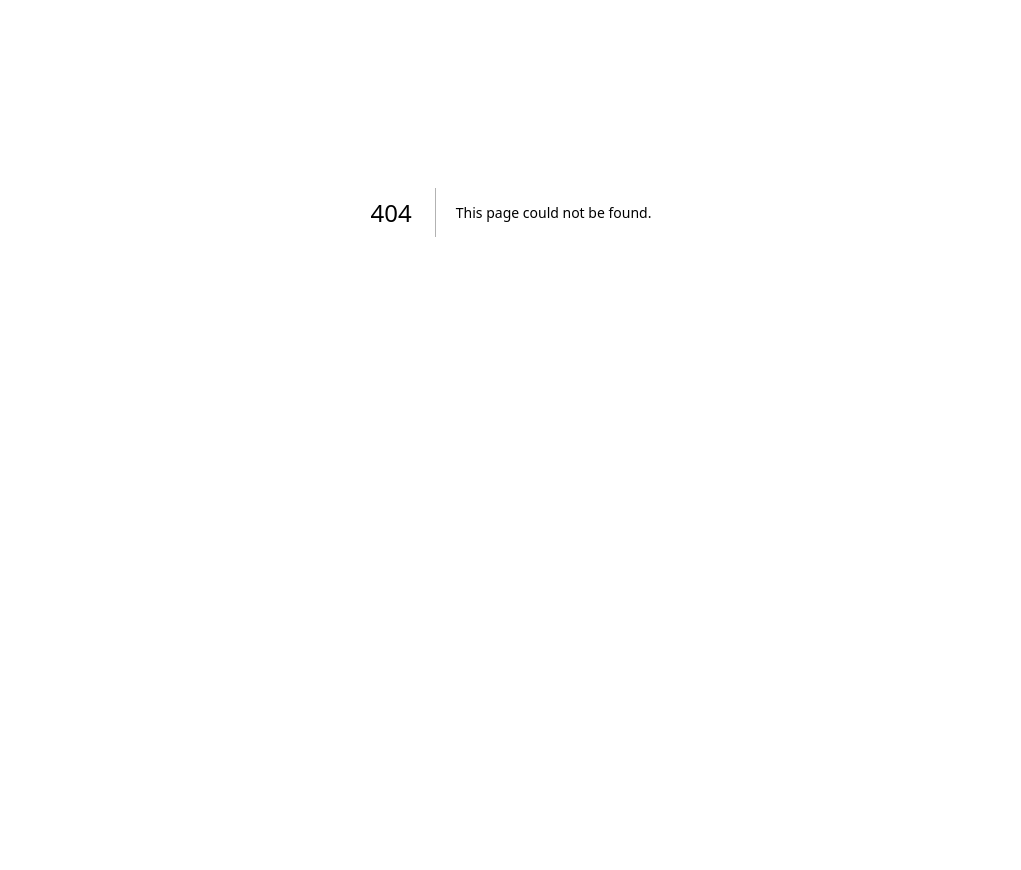
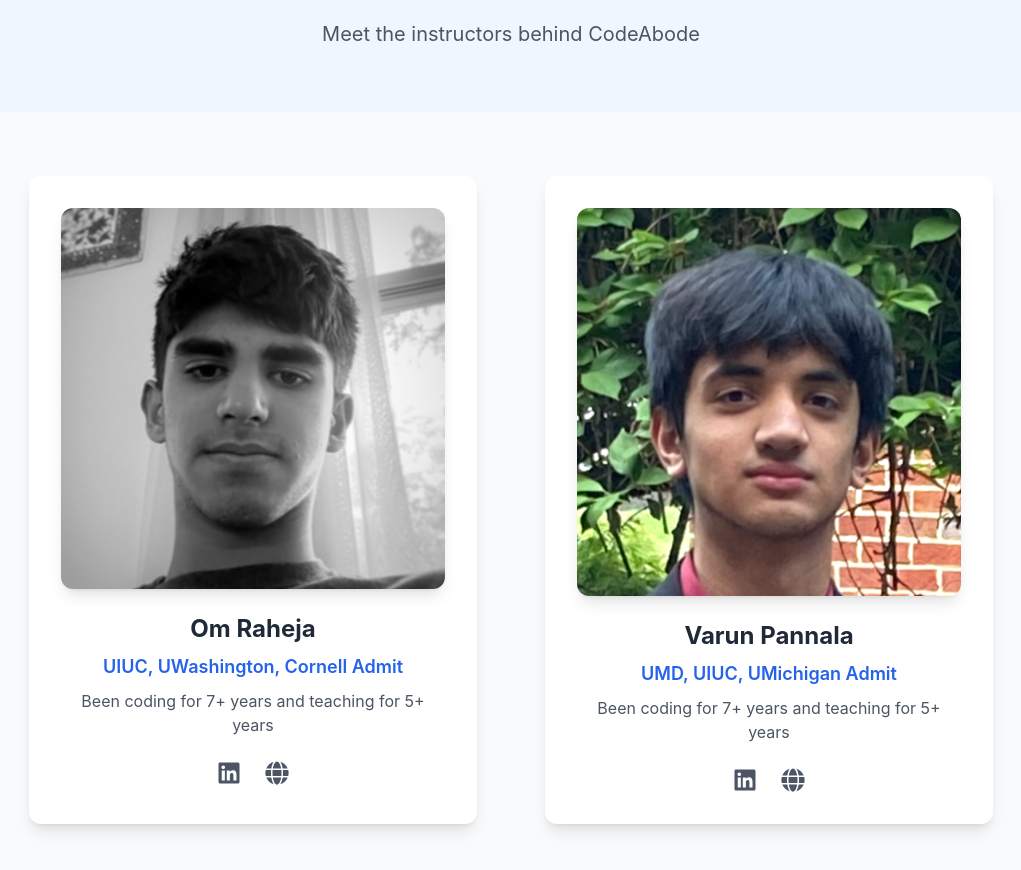
Before and after one commit to codeabode101/codeabode101.github.io, a Next.js app: page /about in a window 1280 px wide. Before the commit this address had no page. Shown: the part 188-1058 px from the top of the page, without its empty margins (129-1150 px from the left). Before the commit the page ends 800 px from the top, so only its background shows below. Built offline with nearby package versions, Linux system fonts and the light colour scheme.

Commit message:
Add About Us page with credentials

```diff
--- /dev/null
+++ b/app/about/page.tsx
@@ -0,0 +1,74 @@
+'use client';
+
+import { FaLinkedin, FaGlobe } from 'react-icons/fa';
+
+const TEAM = [
+  {
+    name: 'Om Raheja',
+    image: '/omteam.png',
+    credentials: 'UIUC, UWashington, Cornell Admit',
+    codingYears: '7+ years',
+    teachingYears: '5+ years',
+    linkedin: 'https://www.linkedin.com/in/om-raheja-91a26b314/',
+    website: 'https://omraheja.me',
+  },
+  {
+    name: 'Varun Pannala',
+    image: '/varteam.png',
+    credentials: 'UMD, UIUC, UMichigan Admit',
+    codingYears: '7+ years',
+    teachingYears: '5+ years',
+    linkedin: 'https://www.linkedin.com/in/varun-pannala-050a6627a/',
+    website: 'https://www.linkedin.com/in/varun-pannala-050a6627a/',
+  },
+];
+
+export default function AboutPage() {
+  return (
+    <main className="about-page">
+      <section className="about-hero">
+        <h1>About Us</h1>
+        <p>Meet the instructors behind CodeAbode</p>
+      </section>
+
+      <section className="about-section">
+        <div className="team-grid">
+          {TEAM.map((member) => (
+            <div key={member.name} className="team-card">
+              <img
+                src={member.image}
+                alt={member.name}
+                className="team-photo"
+              />
+              <h2 className="team-name">{member.name}</h2>
+              <p className="team-credentials">{member.credentials}</p>
+              <p className="team-experience">
+                Been coding for {member.codingYears} and teaching for {member.teachingYears}
+              </p>
+              <div className="team-links">
+                <a
+                  href={member.linkedin}
+                  target="_blank"
+                  rel="noreferrer"
+                  className="social-link"
+                  aria-label={`${member.name}'s LinkedIn`}
+                >
+                  <FaLinkedin />
+                </a>
+                <a
+                  href={member.website}
+                  target="_blank"
+                  rel="noreferrer"
+                  className="social-link"
+                  aria-label={`${member.name}'s website`}
+                >
+                  <FaGlobe />
+                </a>
+              </div>
+            </div>
+          ))}
+        </div>
+      </section>
+    </main>
+  );
+}
--- a/app/globals.css
+++ b/app/globals.css
@@ -526,6 +526,59 @@
   }
 }
 
+/* About page */
+.about-page {
+  @apply min-h-screen pt-20;
+}
+
+.about-hero {
+  @apply text-center py-16 px-5 bg-blue-50;
+}
+
+.about-hero h1 {
+  @apply text-5xl font-black text-gray-800 mb-4;
+}
+
+.about-hero p {
+  @apply text-xl text-gray-600 max-w-2xl mx-auto;
+}
+
+.about-section {
+  @apply py-16 px-5 max-w-5xl mx-auto;
+}
+
+.team-grid {
+  @apply grid grid-cols-1 md:grid-cols-2 gap-12 justify-items-center;
+}
+
+.team-card {
+  @apply bg-white p-8 rounded-xl shadow-lg text-center max-w-md w-full;
+}
+
+.team-card .team-photo {
+  @apply w-full h-auto rounded-xl mb-6;
+}
+
+.team-card .team-name {
+  @apply text-2xl font-bold text-gray-800 mb-2;
+}
+
+.team-card .team-credentials {
+  @apply text-lg text-primary-600 font-semibold mb-2;
+}
+
+.team-card .team-experience {
+  @apply text-gray-600 mb-6;
+}
+
+.team-card .team-links {
+  @apply flex justify-center gap-6;
+}
+
+.team-card .social-link {
+  @apply text-2xl text-gray-600 hover:text-primary-600 transition-colors duration-300;
+}
+
 @media (max-width: 480px) {
   .hero-title {
     @apply text-3xl;
--- a/app/page.tsx
+++ b/app/page.tsx
@@ -169,26 +169,6 @@ export default function HomePage() {
         </form>
       </section>
 
-      <section id="team" className="section team-section">
-        <h2>Meet the Team</h2>
-        <div className="team-container">
-          <div className="team-member">
-            {/* eslint-disable-next-line @next/next/no-img-element */}
-            <img src="/varteam.png" alt="Founder 1" className="team-photo" />
-            <a href="https://www.linkedin.com/in/varun-pannala-050a6627a/" target="_blank" rel="noreferrer">
-              Varun Pannala
-            </a>
-          </div>
-          <div className="team-member">
-            {/* eslint-disable-next-line @next/next/no-img-element */}
-            <img src="/omteam.png" alt="Founder 2" className="team-photo" />
-            <a href="https://www.linkedin.com/in/om-raheja-91a26b314/" target="_blank" rel="noreferrer">
-              Om Raheja
-            </a>
-          </div>
-        </div>
-      </section>
-
       <footer>
         <div className="footer-container">
           <h1>Contact Us</h1>
--- a/app/site-header.tsx
+++ b/app/site-header.tsx
@@ -4,9 +4,9 @@ import Link from 'next/link';
 import { usePathname } from 'next/navigation';
 import { useEffect, useMemo, useState } from 'react';
 
-type SectionId = 'home' | 'curriculum' | 'pricing' | 'contact' | 'team';
+type SectionId = 'home' | 'curriculum' | 'pricing' | 'contact';
 
-const SECTION_IDS: SectionId[] = ['home', 'curriculum', 'pricing', 'contact', 'team'];
+const SECTION_IDS: SectionId[] = ['home', 'curriculum', 'pricing', 'contact'];
 
 function getInitialActiveSection(pathname: string): SectionId | null {
   if (pathname === '/' || pathname.startsWith('/#')) return 'home';
@@ -26,7 +26,7 @@ export default function SiteHeader() {
       { id: 'curriculum' as const, label: 'Curriculum', href: '/#curriculum' },
       { id: 'pricing' as const, label: 'Pricing', href: '/#pricing' },
       { id: 'contact' as const, label: 'Contact', href: '/#contact' },
-      { id: 'team' as const, label: 'Team', href: '/#team' }
+      { id: 'about' as const, label: 'About Us', href: '/about' }
     ],
     []
   );
@@ -119,7 +119,7 @@ export default function SiteHeader() {
                   className={pathname === '/' && activeSection === l.id ? 'active' : undefined}
                   onClick={() => {
                     setMenuOpen(false);
-                    if (pathname === '/') setActiveSection(l.id);
+                    if (pathname === '/' && l.id !== 'about') setActiveSection(l.id as SectionId);
                   }}
                 >
                   {l.label}
--- a/package.json
+++ b/package.json
@@ -32,6 +32,7 @@
     "node": "^25.9.0",
     "react": "^19.2.4",
     "react-dom": "^19.2.4",
+    "react-icons": "^5.6.0",
     "web-tree-sitter": "^0.26.8"
   },
   "devDependencies": {
```
Also changed, not shown: 1 other file (tests, documents, lock files or other folders).
